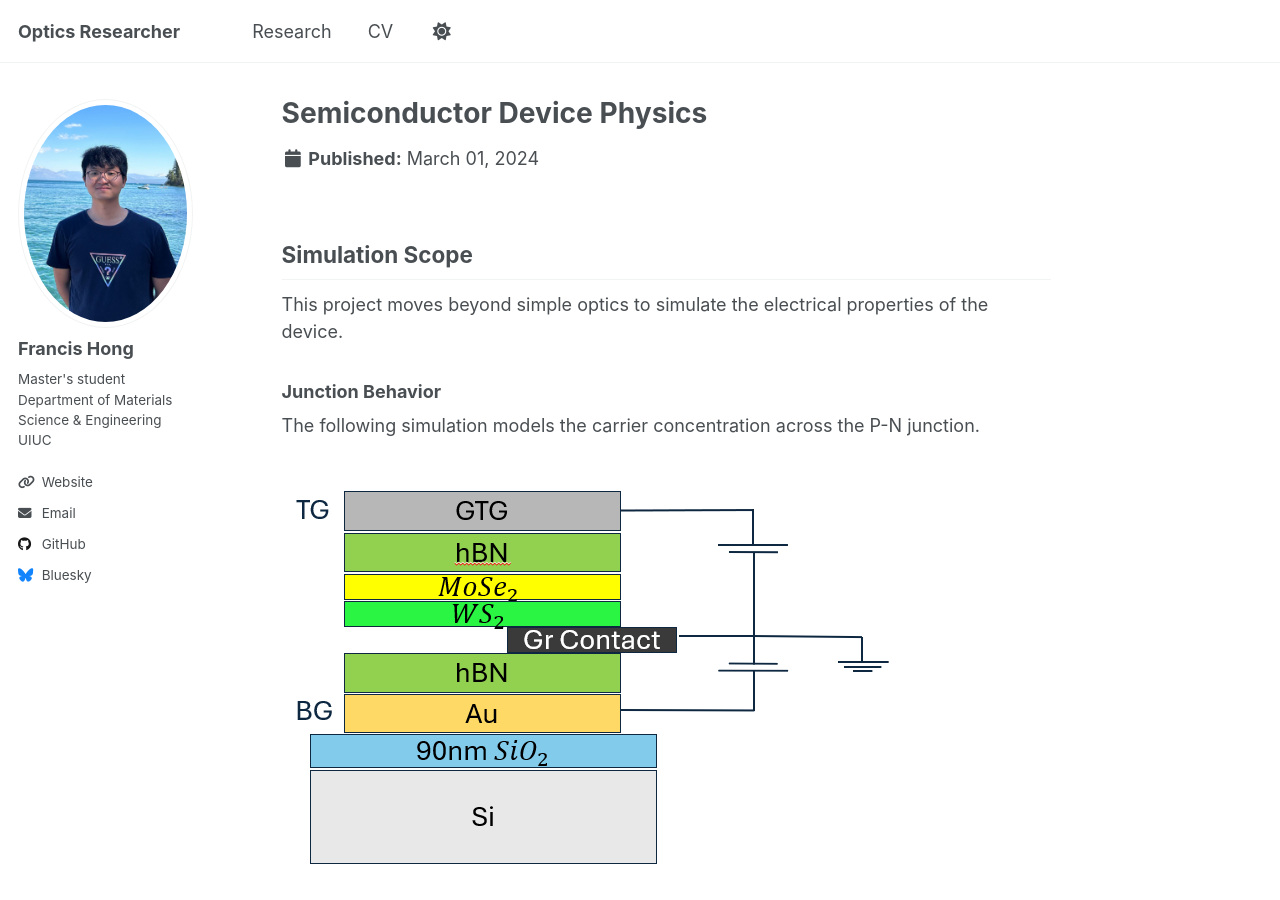
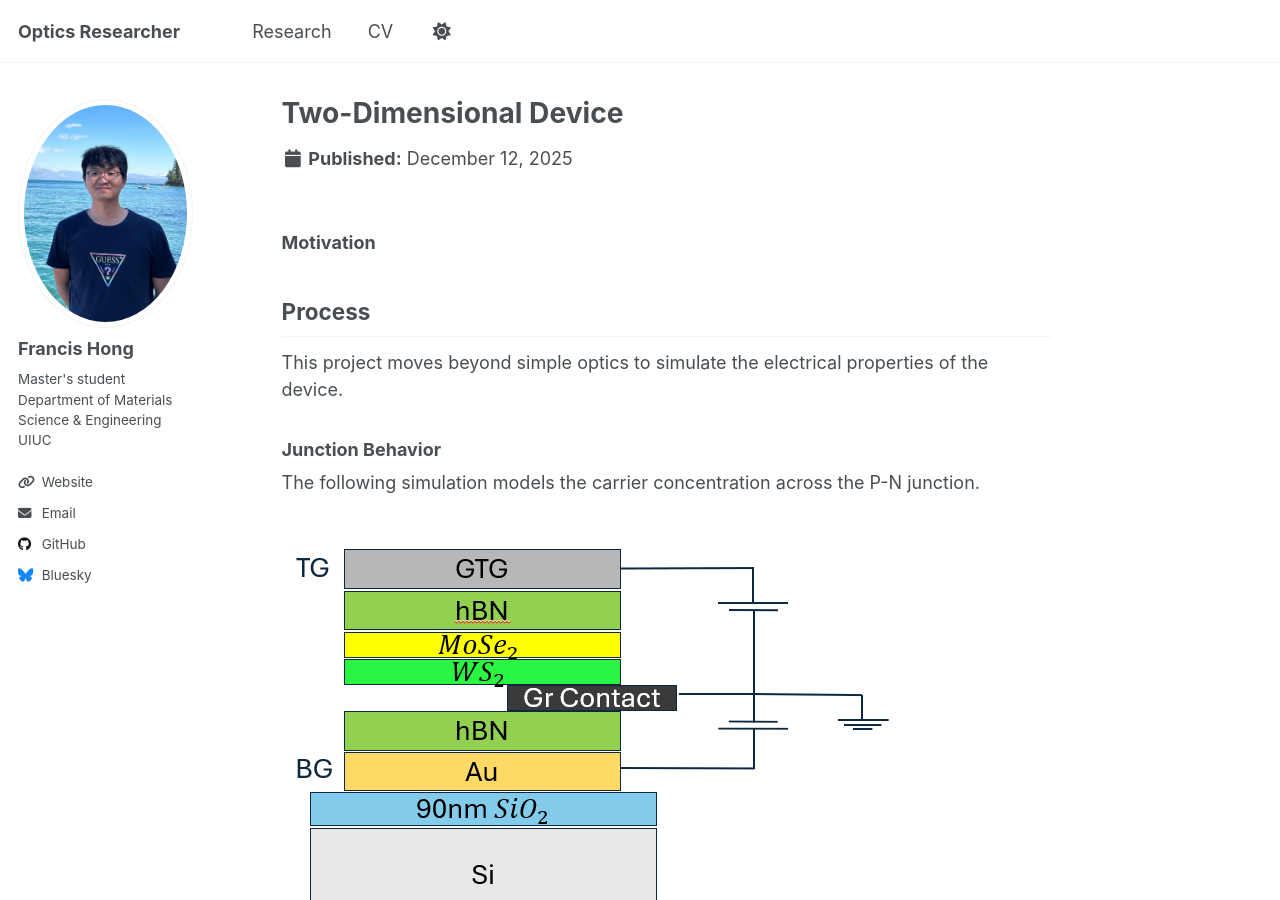
Before and after one commit to Fhong10/flhong03.github-io, a Jekyll site: the page built from _publications/semiconductor-physics.md, in a window 1280 px wide and 900 px high. Built offline with Jekyll 4.4.1, drawn with Linux system fonts in a browser that asks for light colours; a script that is not in the unit is left out.

Commit message:
Update semiconductor-physics.md

```diff
--- a/_publications/semiconductor-physics.md
+++ b/_publications/semiconductor-physics.md
@@ -1,12 +1,15 @@
 ---
-title: "Semiconductor Device Physics"
+title: "Two-Dimensional Device"
 collection: publications
 permalink: /research/project-3/
-excerpt: "Simulation of carrier transport and junction behavior."
-date: 2024-03-01
+excerpt: "Fabrication of Heterostructural Devices."
 ---
 
-## Simulation Scope
+### Motivation
+
+
+
+## Process
 This project moves beyond simple optics to simulate the electrical properties of the device.
 
 ### Junction Behavior
```
